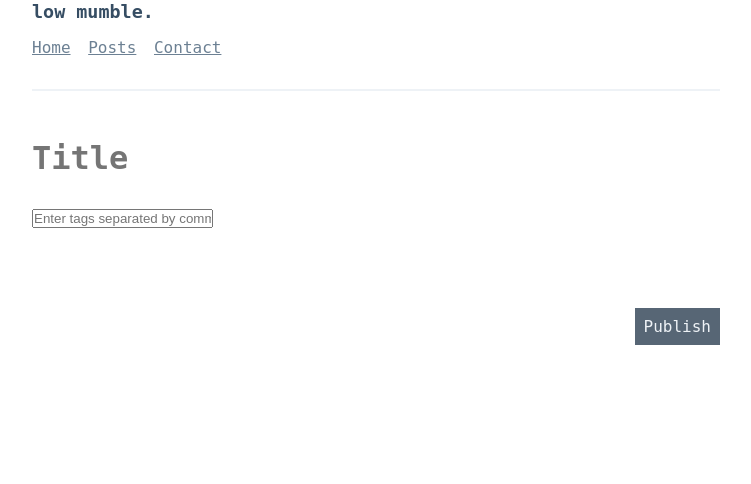
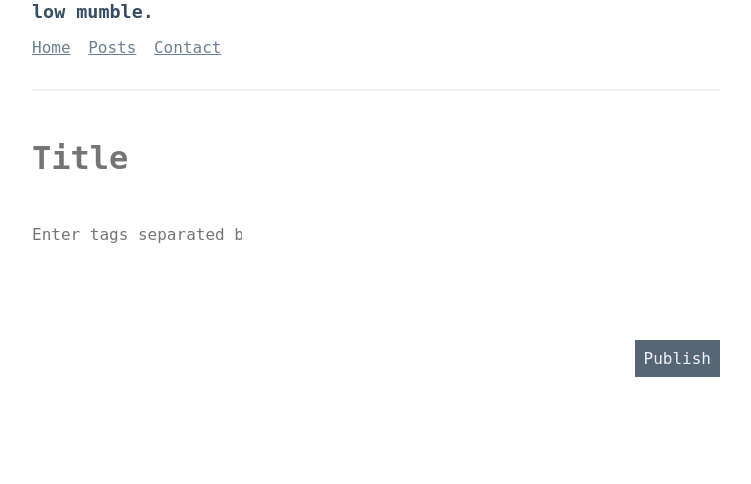
Before and after one commit to nmsalvatore/lowmumble, a Django app: page /posts/new/ in a window 1280 px wide. Shown: the part 127-611 px from the top of the page, without its empty margins (264-1015 px from the left). Run offline with Django 5.2, Linux system fonts and the light colour scheme; the visitor is signed in with stand-in values (Sample User, id 1); parts of the project's set-up code (start-up, migrations or seed data) failed here and were passed over; some libraries are stand-ins or nearby versions.

Commit message:
style: base tag and tag element styling

```diff
--- a/blog/static/blog/css/blog.css
+++ b/blog/static/blog/css/blog.css
@@ -160,6 +160,14 @@ textarea#id_title {
     }
 }
 
+.tag {
+    background: var(--color-3);
+    border-radius: 0.25rem;
+    color: white;
+    padding: 0.25rem 0.5rem;
+    margin-right: var(--space-1);
+}
+
 @media only screen and (max-width: 568px) {
     header.container,
     footer.container {
--- /dev/null
+++ b/blog/static/blog/css/post_form.css
@@ -0,0 +1,19 @@
+div:has(.tags) {
+    margin-bottom: var(--space-4);
+}
+
+.tags,
+#id_tags {
+    font-size: 85%;
+}
+
+#id_tags {
+    border: none;
+    font-family: inherit;
+    font-size: inherit;
+    margin: var(--space-2) 0;
+
+    &:focus {
+        outline: none;
+    }
+}
```
